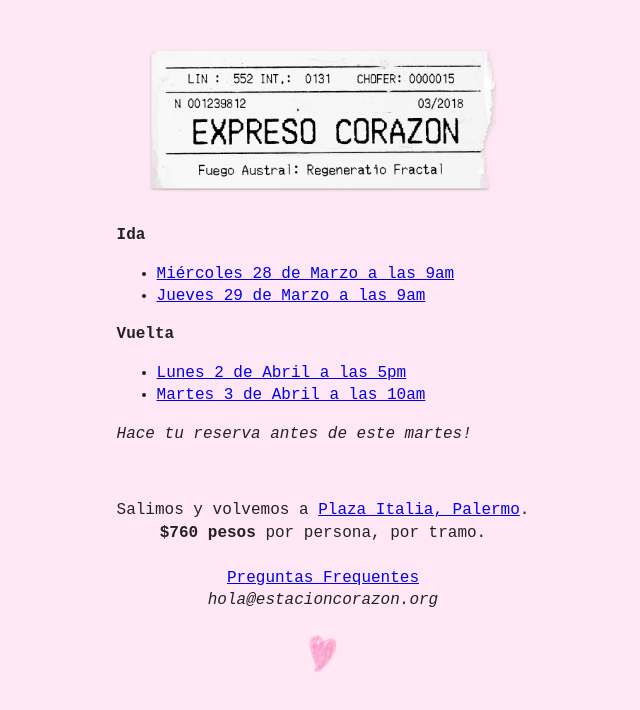
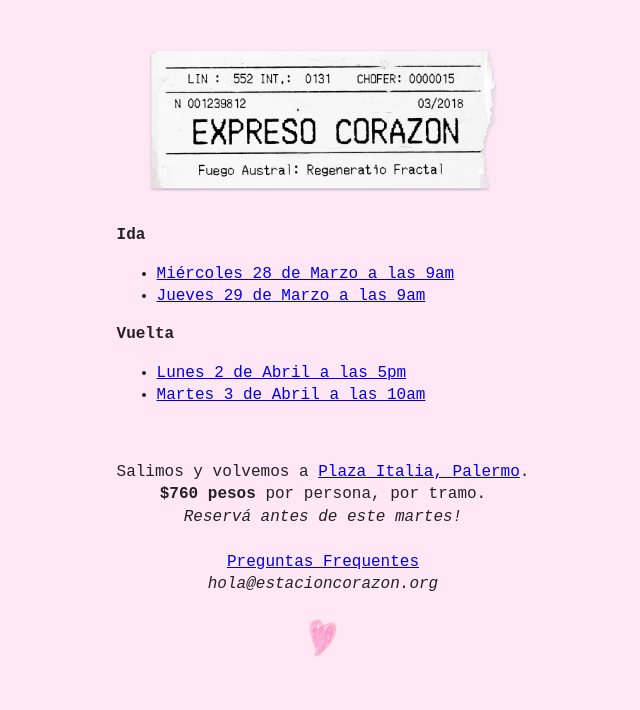
Before and after one commit to yemel/estacion-corazon, a plain HTML site: page index.html in a window 1280 px wide. Shown: the whole page, without its empty margins (317-957 px from the left). Drawn offline with Linux system fonts and the light colour scheme.

Commit message:
change copy

```diff
--- a/css/main.css
+++ b/css/main.css
@@ -102,6 +102,7 @@ textarea {
     display: table;
     margin: 0 auto;
     font-family: "Courier New";
+    padding: 0 1rem;
 }
 
 .content h1 {
--- a/index.html
+++ b/index.html
@@ -30,12 +30,12 @@
                     <li><a href="https://www.eventbrite.com/e/expreso-corazon-vuelta-lunes-204-5pm-tickets-44248084211" target="_blank">Lunes 2 de Abril a las 5pm</a></li>
                     <li><a href="https://www.eventbrite.com/e/expreso-corazon-vuelta-lunes-304-10am-tickets-44248085214" target="_blank">Martes 3 de Abril a las 10am</a></li>
                 </ul>
-                <i>Hace tu reserva antes de este martes!</i>
             </p>
             <br/>
             <p class="extra">
                 Salimos y volvemos a <a href="https://goo.gl/maps/x6Bqn157SEK2">Plaza Italia, Palermo</a>.<br/>
                 <b>$760 pesos</b> por persona, por tramo.<br/>
+                <i>Reservá antes de este martes!</i><br/>
                 <br/>
                 <a href="https://medium.com/estaci%C3%B3n-coraz%C3%B3n/reservas-para-el-expreso-coraz%C3%B3n-bb64c0170332" target="_blank">Preguntas Frequentes</a><br/>
                 <i>hola@estacioncorazon.org</i><br/><br/>
```
